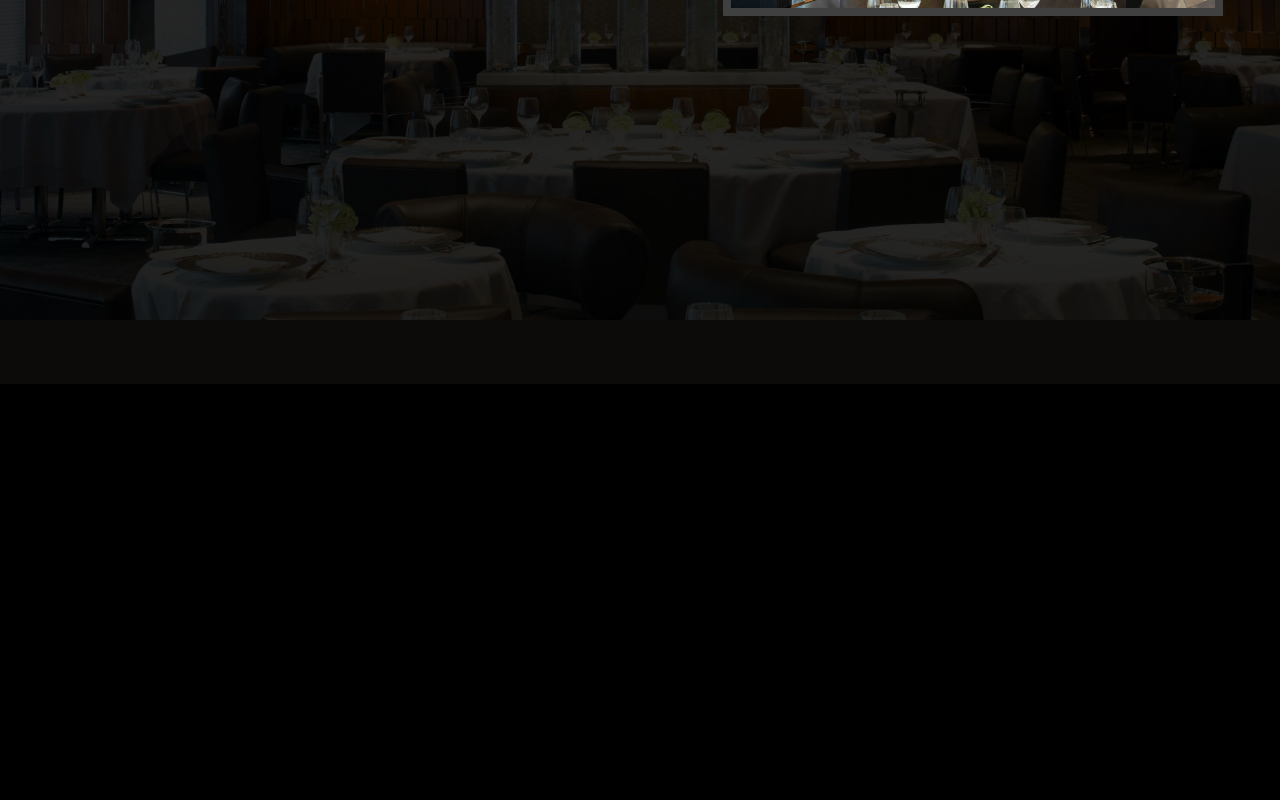
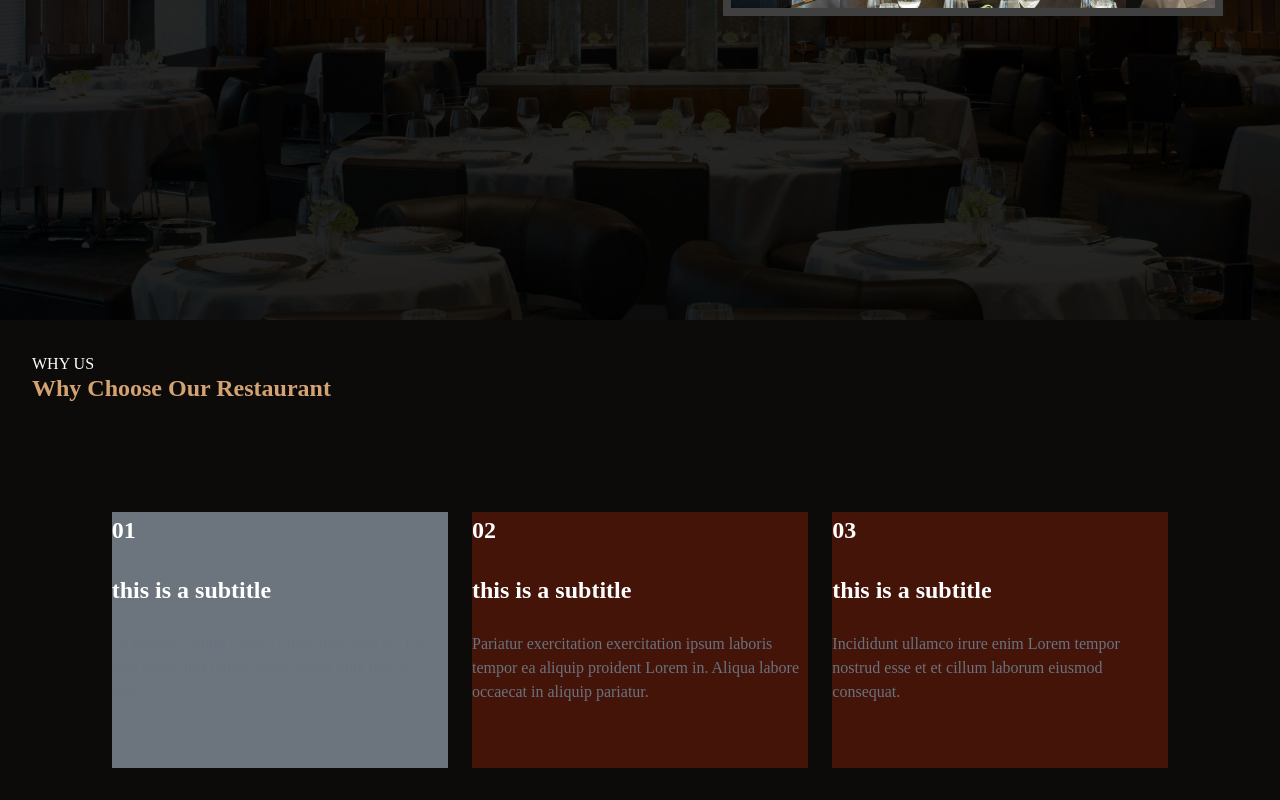
Before and after one commit to mekbalidris/Restaurantly, a React (Vite) app: page / in a window 1280 px wide. Shown: the part 1280-2080 px from the top of the page. Before the commit the page ends 1664 px from the top, so only its background shows below. Built offline with nearby package versions, Linux system fonts and the light colour scheme.

Commit message:
updated the about page

```diff
--- a/src/App.css
+++ b/src/App.css
@@ -5,6 +5,7 @@
 :root{
   --hover-text-color: #d4a373;
   --main-color: #0C0B09;
+  --mainbg-color: #29261f;
 }
 
 body{
@@ -19,6 +20,13 @@ body{
   font-weight: 700;
   font-size: x-large;
   color: var(--hover-text-color);
+}
+
+.subtitle{
+  font-family: 'Poppins';
+  font-weight: 700;
+  font-size: x-large;
+  color: white;
 }
 
 @layer components{
--- a/src/pages/About.jsx
+++ b/src/pages/About.jsx
@@ -81,7 +81,27 @@ export default function About(){
         </div>
         </div>
         </div>
-        <div className='h-3/6 bg-[#0C0B09] p-8'>
+        <div className='h-3/6 bg-[#0C0B09] p-8 flex flex-col justify-center'>
+            <div>WHY US</div>
+            <div className='title text-7xl'>Why Choose Our Restaurant</div>
+
+            <div className='flex flex-row justify-center flex-wrap flex-shrink gap-2 mt-28 w-100'>
+              <div className='flex gap-6 flex-col h-64 w-17 bg-mainbg'>
+              <div className='subtitle'>01</div>
+              <div className='subtitle text-white'>this is a subtitle</div>
+              <div><p>Ea nostrud cillum fugiat cillum amet esse eu. Eu aute dolor duis dolore exercitation irure dolore aliquip.</p></div>
+              </div>
+              <div className='flex gap-6 flex-col h-64 w-17 bg-orange-950'>
+              <div className='subtitle'>02</div>
+              <div className='subtitle text-white'>this is a subtitle</div>
+              <div><p>Pariatur exercitation exercitation ipsum laboris tempor ea aliquip proident Lorem in. Aliqua labore occaecat in aliquip pariatur.</p></div>
+              </div>
+              <div className='flex gap-6 flex-col h-64 w-17 bg-orange-950'>
+              <div className='subtitle'>03</div>
+              <div className='subtitle text-white'>this is a subtitle</div>
+              <div><p>Incididunt ullamco irure enim Lorem tempor nostrud esse et et cillum laborum eiusmod consequat.</p></div>
+              </div>
+            </div>
 
         </div>
         </>
--- a/tailwind.config.js
+++ b/tailwind.config.js
@@ -7,22 +7,25 @@ export default {
   theme: {
     extend: {
       colors: {
-
+        'mainbg': '#6c757d',
       },
       screens:{
         lg: '1100px',
+        mid: '992px',
       },
       width:{
         '100': '100%',
         '80' : '80%',
         '70' : '500px',
+        '17' : '21rem'
       },
       height:{
         '100' : '100%',
         '70' : '400px'
       },
       gap:{
-        '2' : '2%'
+        '2' : '2%',
+        '15' : '20%',
       },
       fontFamily: {
         playfair: ["Playfair Display"],
```
